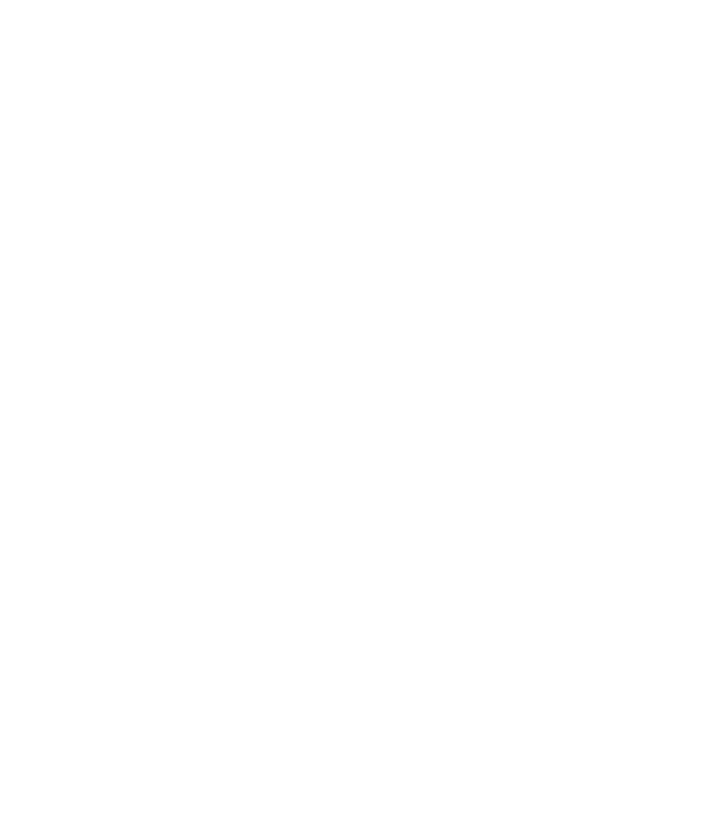
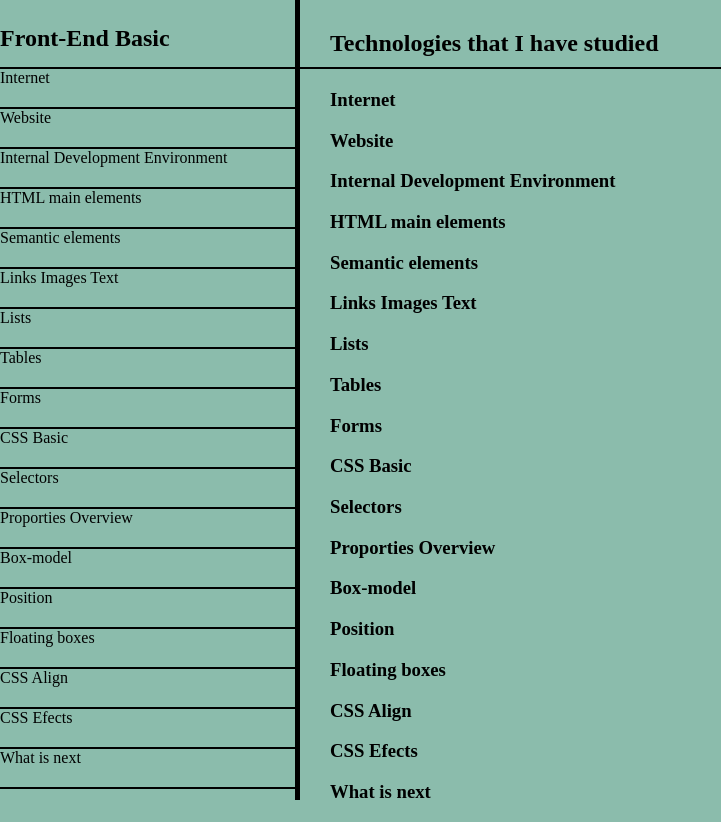
Before and after one commit to maksirotkin/Technical-Documentation-Page, a plain HTML site: page index.html in a window 1280 px wide. Shown: the whole page, without its empty margins (0-721 px from the left). Before the commit the page ends 800 px from the top, so only its background shows below. Drawn offline with Linux system fonts and the light colour scheme.

Commit message:
HTML and CSS

```diff
--- a/index.html
+++ b/index.html
@@ -3,9 +3,151 @@
 <head>
     <meta charset="UTF-8">
     <meta name="viewport" content="width=device-width, initial-scale=1.0">
-    <title>Document</title>
+    <title>Front-End Basic</title>
+    <link rel="stylesheet" href="styles.css">
+<!-- <p></p>
+            <code></code>
+            <ul>
+                <li></li>
+            </ul>   -->
+
 </head>
 <body>
 
+
+
+    <nav id="navbar">
+        <h1>Front-End Basic</h1>
+        <ul>
+            <li>
+                <a class="nav-link" href="">Internet</a>
+            </li>
+            <li>
+                <a class="nav-link" href="">Website</a>
+            </li>
+            <li>
+                <a class="nav-link" href="">Internal Development Environment</a>
+            </li>
+            <li>
+                <a class="nav-link" href="">HTML main elements</a>
+            </li>
+            <li>
+                <a class="nav-link" href="">Semantic elements</a>
+            </li>
+            <li>
+                <a class="nav-link" href="">Links Images Text</a>
+            </li>
+            <li>
+                <a class="nav-link" href="">Lists</a>
+            </li>
+            <li>
+                <a class="nav-link" href="">Tables</a>
+            </li>
+            <li>
+                <a class="nav-link" href="">Forms</a>
+            </li>
+            <li>
+                <a class="nav-link" href="">CSS Basic</a>
+            </li>
+            <li>
+                <a class="nav-link" href="">Selectors</a>
+            </li>
+            <li>
+                <a class="nav-link" href="">Proporties Overview</a>
+            </li>
+            <li>
+                <a class="nav-link" href="">Box-model</a>
+            </li>
+            <li>
+                <a class="nav-link" href="">Position</a>
+            </li>
+            <li>
+                <a class="nav-link" href="">Floating boxes</a>
+            </li>
+            <li>
+                <a class="nav-link" href="">CSS Align</a>
+            </li>
+            <li>
+                <a class="nav-link" href="">CSS Efects</a>
+            </li>
+            <li>
+                <a class="nav-link" href="">What is next</a>
+            </li>
+        </ul>
+
+
+
+
+
+    </nav>
+    <main id="main-doc">
+        <header class="main-header">
+            <h2>Technologies that I have studied</h2>
+        </header>
+        <section id="Internet" class="main-section" >
+            <h3>Internet</h3>
+        </section>
+        <section id="Website" class="main-section">
+            <h3>Website</h3>
+        </section>
+        <section id="Internal_Development_Environment" class="main-section">
+            <h3>Internal Development Environment</h3>
+        </section>
+        <section id="HTML_main_elements" class="main-section">
+            <h3>HTML main elements</h3>
+        </section>
+        <section id="Semantic_elements" class="main-section">
+            <h3>Semantic elements</h3>
+        </section>
+        <section id="Links_Images_Text" class="main-section">
+            <h3>Links Images Text</h3>
+        </section>
+        <section id="Lists" class="main-section">
+            <h3>Lists</h3>
+        </section>
+        <section id="Tables" class="main-section">
+            <h3>Tables</h3>
+        </section>
+        <section id="Forms" class="main-section">
+            <h3>Forms</h3>
+        </section>
+        <section id="CSS_Basic" class="main-section">
+            <h3>CSS Basic</h3>
+        </section>
+        <section id="Selectors" class="main-section">
+            <h3>Selectors</h3>
+        </section>
+        <section id="Proporties_Overview" class="main-section">
+            <h3>Proporties Overview</h3>
+        </section>
+        <section id="Box-model" class="main-section">
+            <h3>Box-model</h3>
+        </section>
+        <section id="Position" class="main-section">
+            <h3>Position</h3>
+        </section>
+        <section id="Floating_boxes" class="main-section">
+            <h3>Floating boxes</h3>
+        </section>
+        <section id="CSS_Align" class="main-section">
+            <h3>CSS Align</h3>
+        </section>
+        <section id="CSS_Efects" class="main-section">
+            <h3>CSS Efects</h3>
+        </section>
+        <section id="What_is_next" class="main-section">
+            <h3>What is next</h3>
+        </section>
+
+
+    </main>
+
+
+
+
+    <footer>
+
+    </footer>
+
 </body>
 </html>
--- a/styles.css
+++ b/styles.css
@@ -0,0 +1,68 @@
+*{
+    box-sizing: border-box;
+}
+body{
+    margin: 0;
+    background-color:rgb(139, 188, 172);
+
+}
+
+
+#navbar{
+    position: fixed;
+    left: 0;
+
+    background-color: rgb(139, 188, 172);
+    padding-top: 10px ;
+    width: 300px;
+    height: 100vh;
+    border-right: 5px solid black;
+
+}ul {
+    height: 92%;
+    list-style: none;
+    padding: 0;
+    margin: 0;
+    overflow-y: auto;
+    overflow-x: hidden;
+
+}
+ul li{
+    border-bottom: 2px solid black;
+    width: 100%;
+    display: block;
+    height: 40px;
+
+}
+a{
+    text-decoration: none;
+    color: black;
+}
+nav h1{
+    border-bottom:2px solid black;
+    padding: 15px 0 15px 0;
+    margin: 0;
+}
+main{
+    position: absolute;
+    left: 300px;
+    width: calc(100% - 300px);
+
+}
+.main-header {
+    position: sticky;
+    top: 0;
+    background-color:rgb(139, 188, 172);
+
+
+}
+.main-header h2 {
+
+    padding: 10px 10px 10px 30px;
+    border-bottom:2px solid black;
+
+}
+
+.main-section{
+    padding-left: 30px;
+}
```
